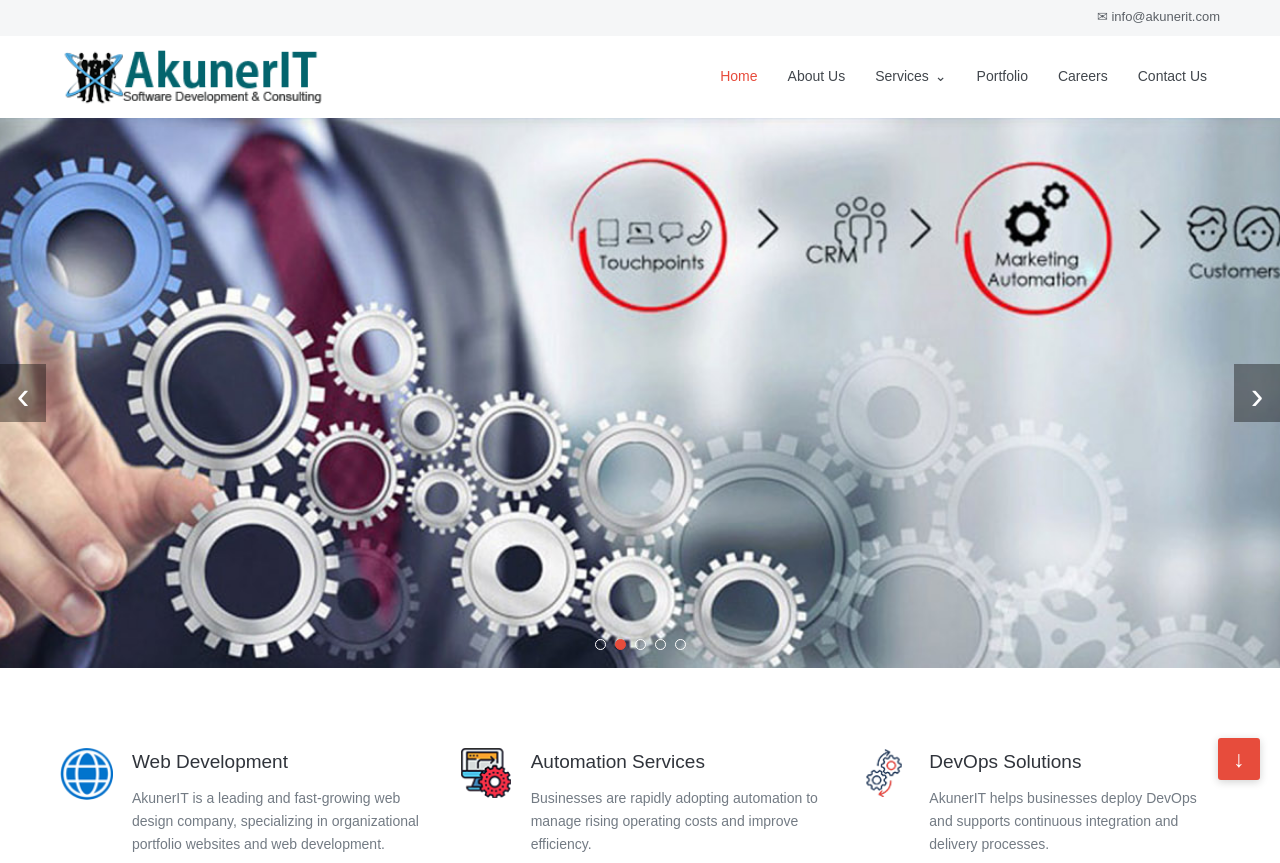
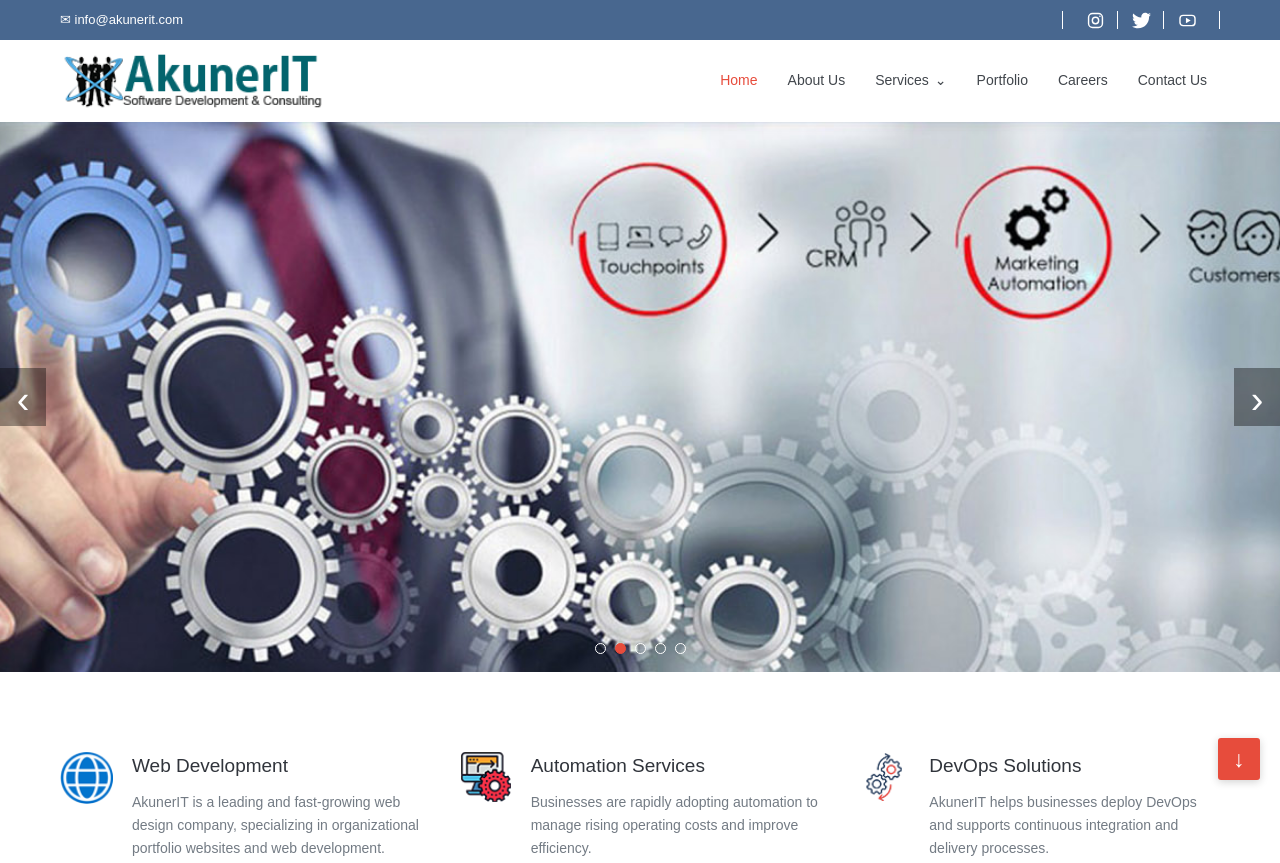
Before and after one commit to Renukaadm/AkunerSoft, a plain HTML site: page index.html in a window 1280 px wide. Shown: the top 863 px of the page. Drawn offline with Linux system fonts and the light colour scheme.

Commit message:
Add Social media logos to topbar and sytyling

```diff
--- a/index.html
+++ b/index.html
@@ -11,7 +11,28 @@
 <body>
   <header class="site-header">
     <div class="topbar">
-      <a href="mailto:info@akunerit.com">✉ info@akunerit.com</a>
+      <a class="topbar-email" href="mailto:info@akunerit.com">✉ info@akunerit.com</a>
+      <nav class="topbar-social" aria-label="Social media">
+        <a href="https://www.instagram.com/" aria-label="Instagram" title="Instagram" target="_blank" rel="noopener noreferrer">
+          <svg viewBox="0 0 24 24" aria-hidden="true" focusable="false">
+            <rect x="3.25" y="3.25" width="17.5" height="17.5" rx="5" fill="none" stroke="currentColor" stroke-width="1.8"/>
+            <circle cx="12" cy="12" r="4" fill="none" stroke="currentColor" stroke-width="1.8"/>
+            <circle cx="17.6" cy="6.6" r="1" fill="currentColor"/>
+          </svg>
+        </a>
+        <a href="https://twitter.com/" aria-label="Twitter" title="Twitter" target="_blank" rel="noopener noreferrer">
+          <svg viewBox="0 0 512 512" aria-hidden="true" focusable="false">
+            <!--! Font Awesome Free 6.7.2 by @fontawesome - https://fontawesome.com License - https://fontawesome.com/license/free (Icons: CC BY 4.0) Copyright 2024 Fonticons, Inc. -->
+            <path d="M459.37 151.716c.325 4.548.325 9.097.325 13.645 0 138.72-105.583 298.558-298.558 298.558-59.452 0-114.68-17.219-161.137-47.106 8.447.974 16.568 1.299 25.34 1.299 49.055 0 94.213-16.568 130.274-44.832-46.132-.975-84.792-31.188-98.112-72.772 6.498.974 12.995 1.624 19.818 1.624 9.421 0 18.843-1.3 27.614-3.573-48.081-9.747-84.143-51.98-84.143-102.985v-1.299c13.969 7.797 30.214 12.67 47.431 13.319-28.264-18.843-46.781-51.005-46.781-87.391 0-19.492 5.197-37.36 14.294-52.954 51.655 63.675 129.3 105.258 216.365 109.807-1.624-7.797-2.599-15.918-2.599-24.04 0-57.828 46.782-104.934 104.934-104.934 30.213 0 57.502 12.67 76.67 33.137 23.715-4.548 46.456-13.32 66.599-25.34-7.798 24.366-24.366 44.833-46.132 57.827 21.117-2.273 41.584-8.122 60.426-16.243-14.292 20.791-32.161 39.308-52.628 54.253z" fill="currentColor"/>
+          </svg>
+        </a>
+        <a href="https://www.youtube.com/" aria-label="YouTube" title="YouTube" target="_blank" rel="noopener noreferrer">
+          <svg viewBox="0 0 24 24" aria-hidden="true" focusable="false">
+            <rect x="2.5" y="5.5" width="19" height="13" rx="4" fill="none" stroke="currentColor" stroke-width="1.8"/>
+            <path d="M10 8.5v7l6-3.5z" fill="currentColor"/>
+          </svg>
+        </a>
+      </nav>
     </div>
     <nav class="navigation" aria-label="Main navigation">
       <a class="brand" href="#home" aria-label="AkunerIT home">
--- a/styles.css
+++ b/styles.css
@@ -47,17 +47,68 @@ a {
 }
 
 .topbar {
+  display: flex;
   min-height: 36px;
+  align-items: center;
+  justify-content: space-between;
+  gap: 12px;
   padding: 6px max(20px, calc((100% - var(--container)) / 2));
-  background: #f5f6f7;
-  color: #5b6066;
+  background-color: #48678f;
+  color: #fff;
   font-size: 13px;
-  text-align: right;
 }
 
 .topbar a,
 .site-footer a {
   text-decoration: none;
+}
+
+.topbar-social {
+  display: flex;
+  align-items: center;
+  gap: 18px;
+}
+
+.topbar-social::before,
+.topbar-social::after {
+  display: block;
+  width: 1px;
+  height: 18px;
+  background-color: #fff;
+  content: "";
+}
+
+.topbar-social a {
+  position: relative;
+  display: grid;
+  width: 28px;
+  height: 28px;
+  place-items: center;
+}
+
+.topbar-social a + a::before {
+  position: absolute;
+  top: 5px;
+  left: -10px;
+  width: 1px;
+  height: 18px;
+  background-color: #fff;
+  content: "";
+}
+
+.topbar-social a:hover {
+  opacity: 0.75;
+}
+
+.topbar-social a:focus-visible {
+  outline: 2px solid currentColor;
+  outline-offset: 3px;
+}
+
+.topbar-social svg {
+  display: block;
+  width: 19px;
+  height: 19px;
 }
 
 .navigation {
@@ -498,6 +549,9 @@ a {
   }
 
   .topbar {
+    flex-wrap: wrap;
+    justify-content: center;
+    gap: 6px 18px;
     text-align: center;
   }
 
```
